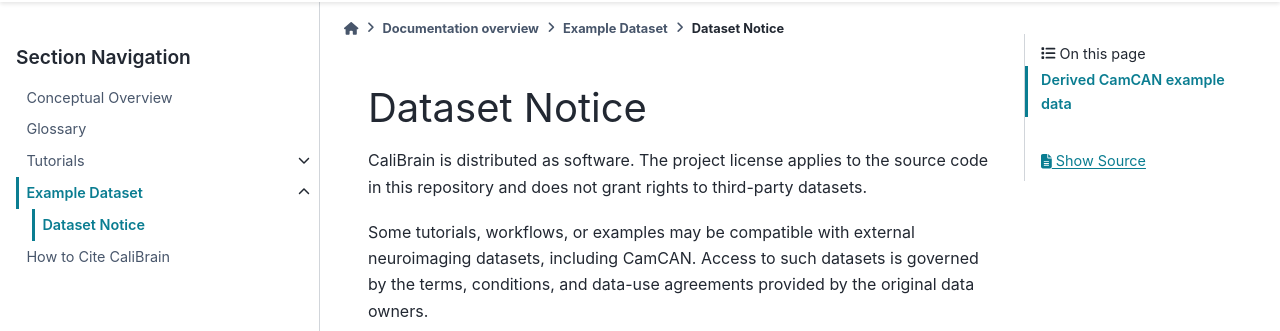
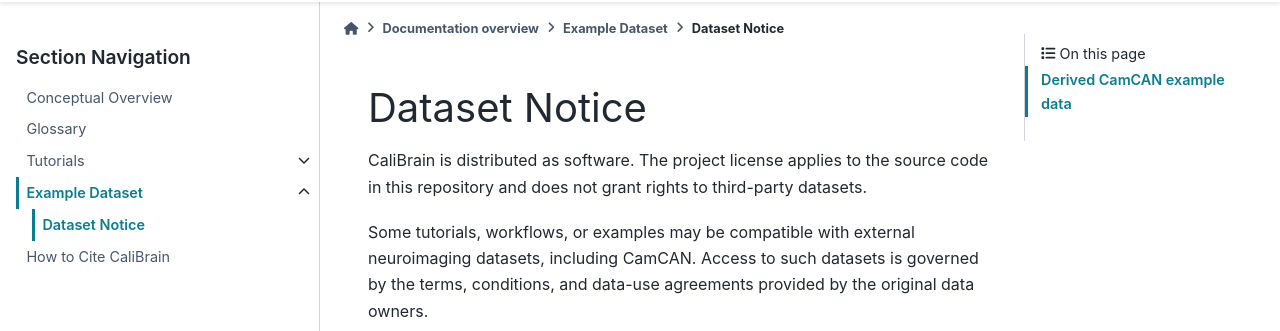
Before and after one commit to braindatalab/CaliBrain, a Sphinx documentation site: the page built from docs/source/datasets/data_notice.rst, in a window 1280 px wide. Shown: the part 110-441 px from the top of the page. Built offline with Sphinx 7.4.7 and the PyData theme 0.15.4, drawn with Linux system fonts in a browser that asks for light colours; pages that are not in the unit, such as notebooks, are missing from menus; comment, search, counter and statistics services are not loaded.

Commit message:
docs: do not publish the reStructuredText sources, so search engines do not index them

```diff
--- a/docs/source/conf.py
+++ b/docs/source/conf.py
@@ -80,7 +80,7 @@ html_theme_options = {
     "navigation_depth": 3,
     "show_toc_level": 3,
     "collapse_navigation": False,
-    "secondary_sidebar_items": ["page-toc", "sourcelink"],
+    "secondary_sidebar_items": ["page-toc"],
     "logo": {
         "image_light": "_static/caliBrain.png",
         "image_dark": "_static/caliBrain.png",
@@ -142,3 +142,6 @@ intersphinx_mapping = {
 html_title = "CaliBrain Documentation"
 html_short_title = "CaliBrain"
 html_show_sphinx = False  # no "Created using Sphinx" line in the footer
+# Do not publish the reStructuredText sources (_sources/*.txt): search engines index them.
+html_copy_source = False
+html_show_sourcelink = False
```
